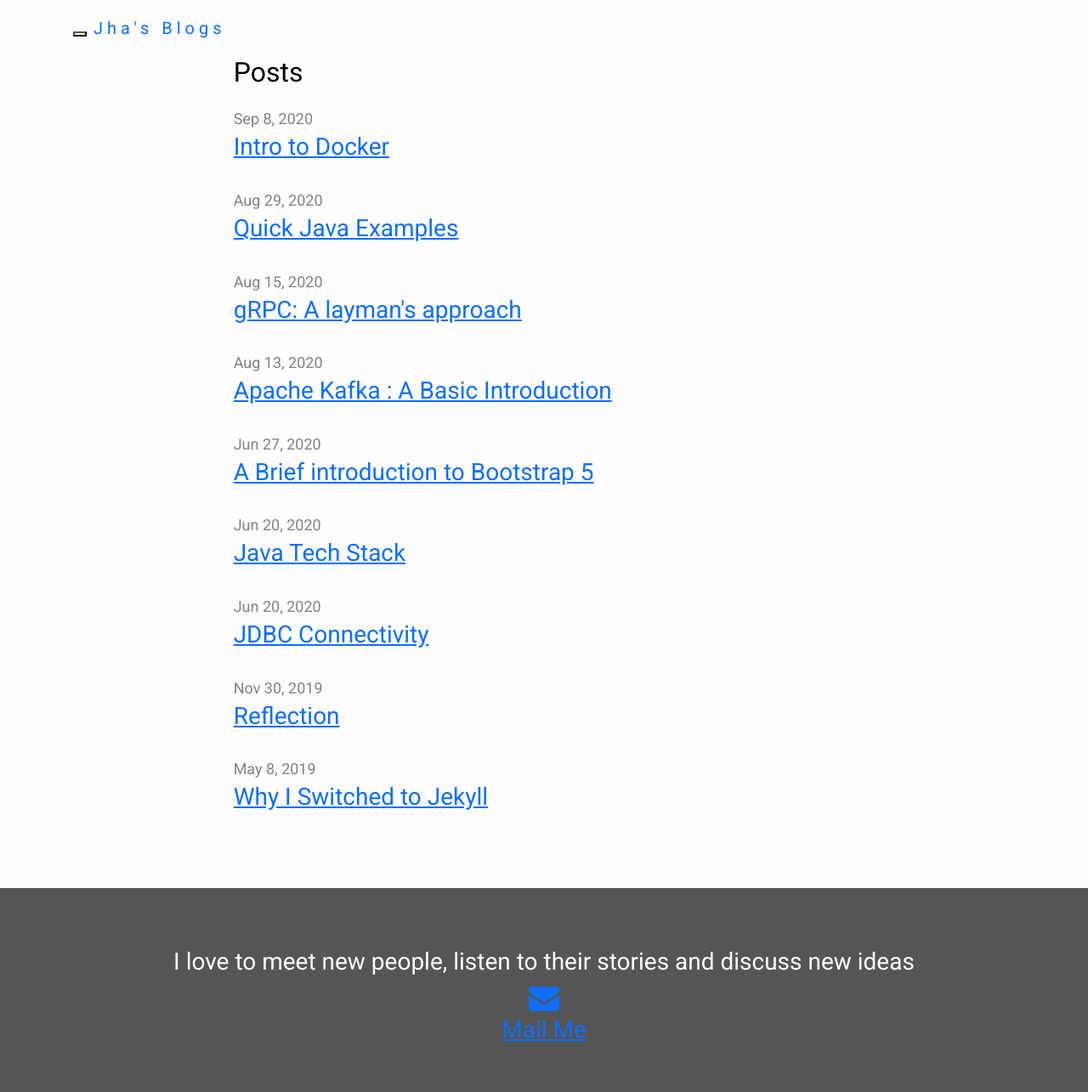
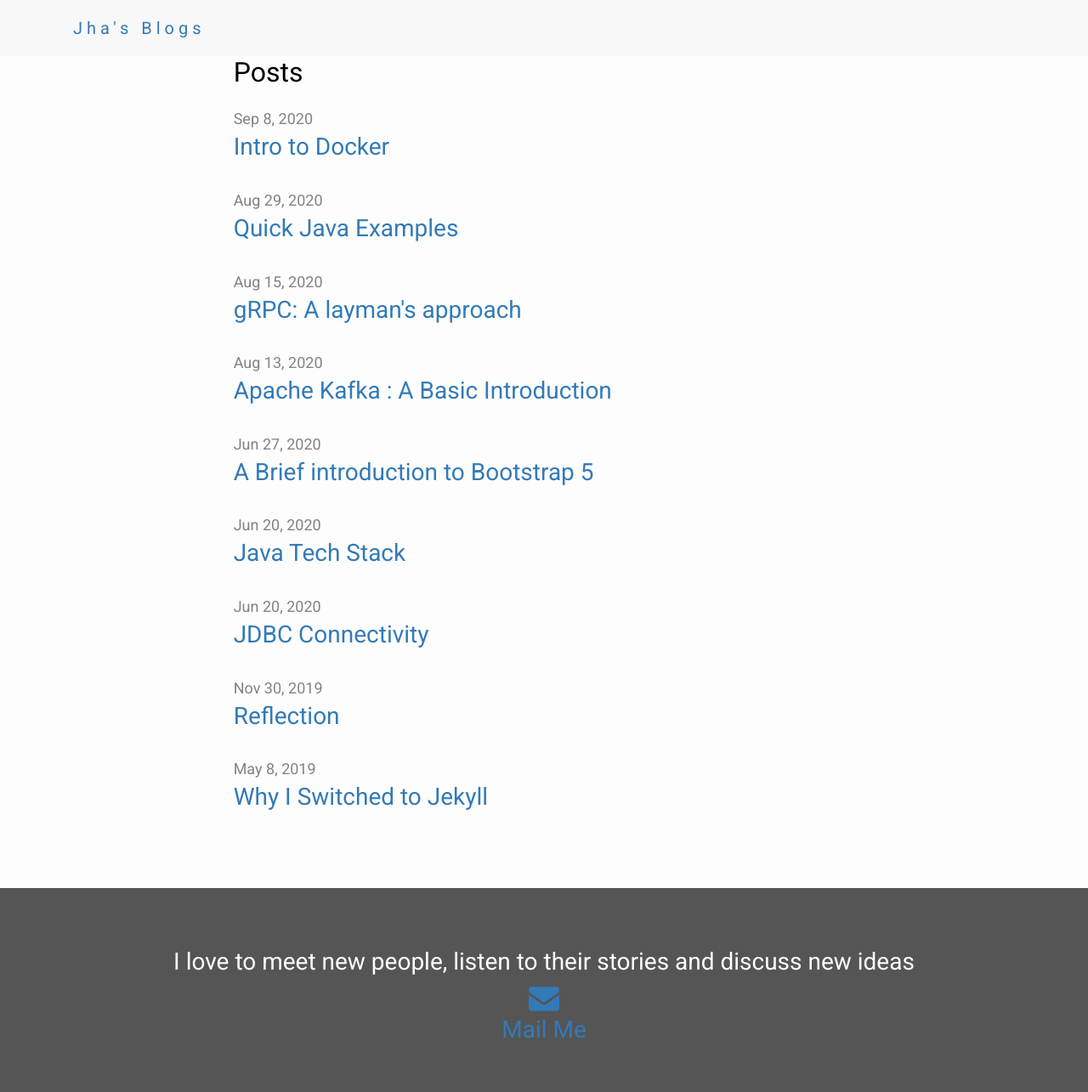
Before and after one commit to lapalb/as_blog, a Jekyll site: the page built from index.md, in a window 1280 px wide. Shown: the whole page at 85% size. Built offline with Jekyll 4.4.1, drawn with Linux system fonts in a browser that asks for light colours; some web fonts are replaced.

Commit message:
Migration Changes

```diff
--- a/_includes/header.html
+++ b/_includes/header.html
@@ -1,7 +1,7 @@
-<nav class="navbar navbar-default">
+<nav class="navbar navbar-expand-lg navbar-color">
     <div class="container">
       <div class="navbar-header">
-        <button type="button" class="navbar-toggle" data-toggle="collapse" data-target="#myNavbar">
+        <button class="navbar-toggler" type="button" class="navbar-toggle" data-toggle="collapse" data-target="#myNavbar">
           <span class="icon-bar"></span>
           <span class="icon-bar"></span>
           <span class="icon-bar"></span>
--- a/_layouts/default.html
+++ b/_layouts/default.html
@@ -26,7 +26,7 @@
 </body>
 
 <script>
-        $("img").addClass("img img-responsive img-rounded");
+        $("img").addClass("img img-fluid img-rounded mx-auto d-block");
 </script>
 <script src="https://cdn.jsdelivr.net/npm/popper.js@1.16.0/dist/umd/popper.min.js"></script>
 <script src="https://stackpath.bootstrapcdn.com/bootstrap/5.0.0-alpha1/js/bootstrap.min.js"></script>
--- a/assets/css/style.css
+++ b/assets/css/style.css
@@ -2,7 +2,13 @@
  * {
   box-sizing: border-box;
 }
-
+.navbar-color {
+  background-color: #f8f8f8 !important;
+}
+a{
+  text-decoration: none;
+  color:#337ab7;
+}
 body {
   background-color: #474e5d;
   font-family: 'Roboto', sans-serif;
```
Also changed, not shown: _posts/2020-08-15-grpc-a-layman-approach.md (+1 -1 lines), _posts/2020-09-08-intro-to-docker.md (+1 -1 lines).
